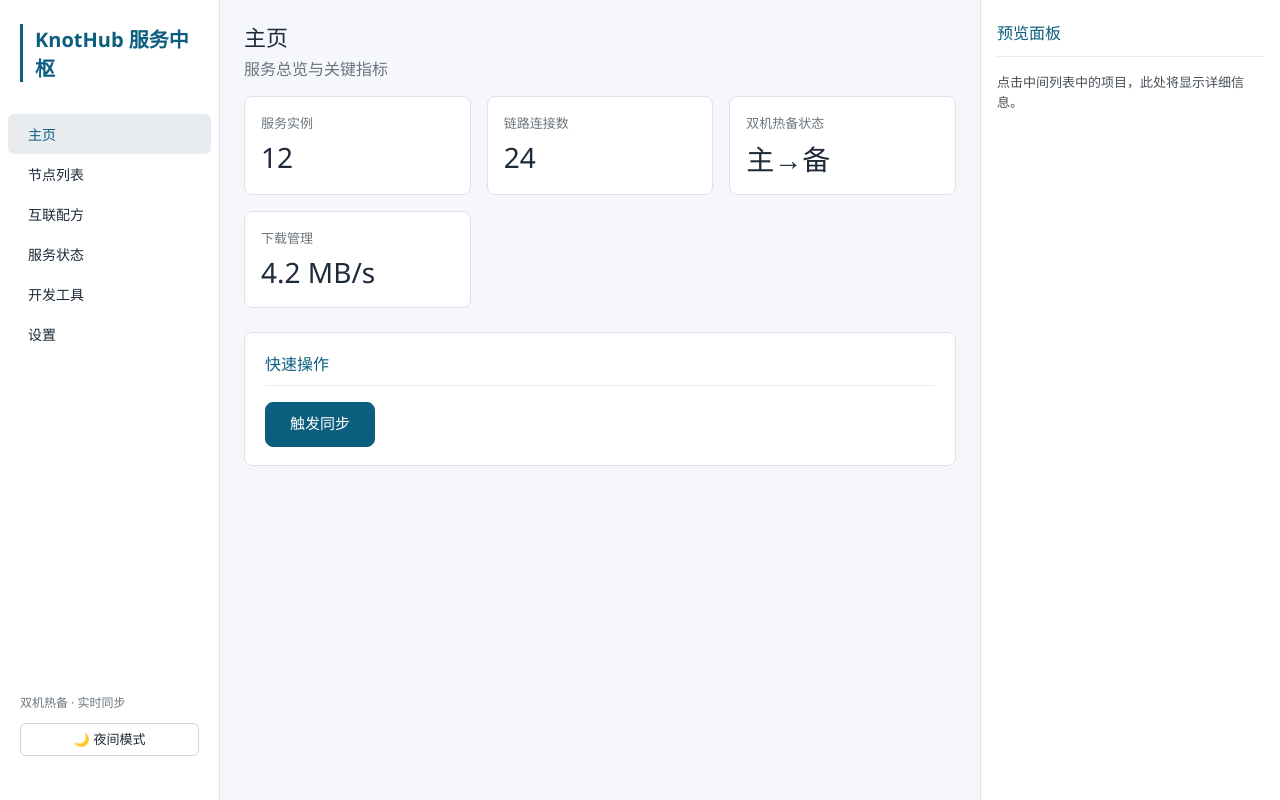
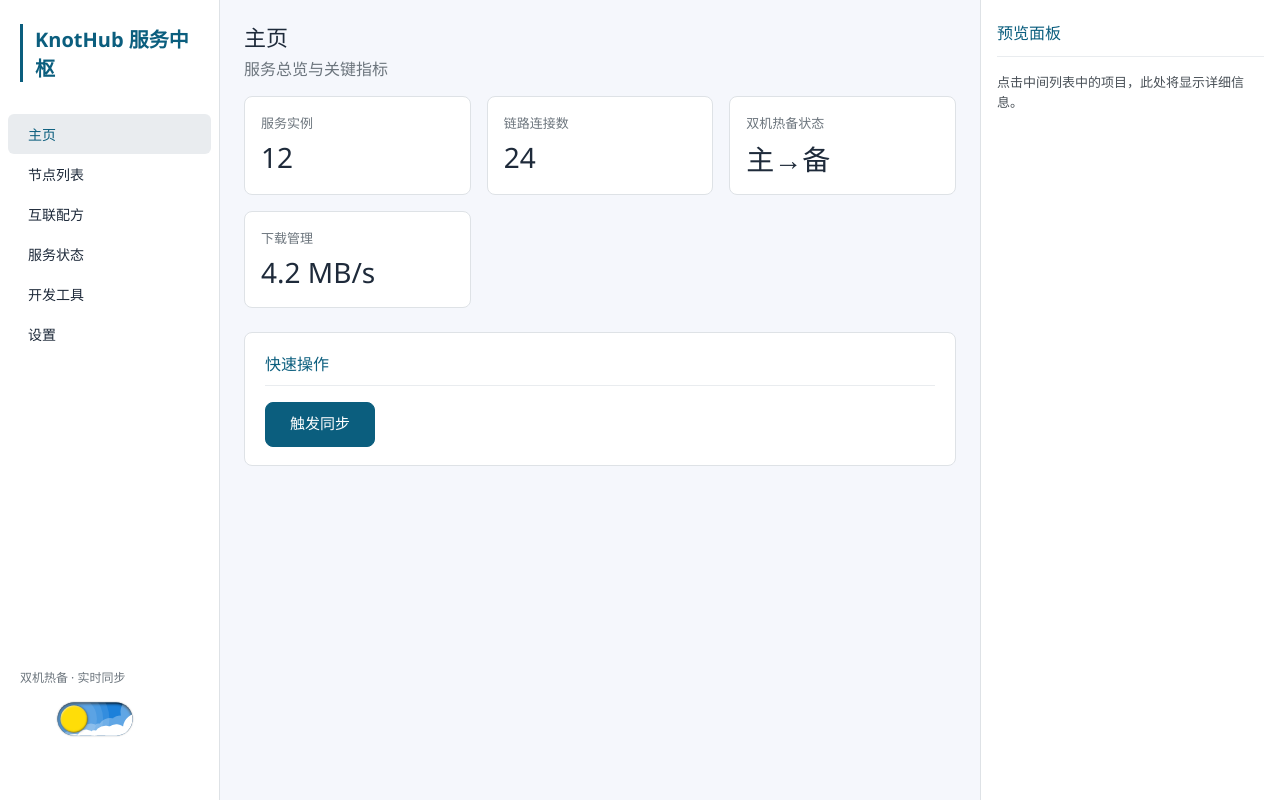
Before and after one commit to KnotLink-Protocol/KnotHub, a React (Vite) app in the folder KnotHubDash/knot-hub-dash/: page / in a window 1280 px wide. Built offline with nearby package versions, Linux system fonts and the light colour scheme.

Commit message:
功能(面板): 添加了更好看的白天、黑夜按钮

```diff
--- a/KnotHubDash/knot-hub-dash/package.json
+++ b/KnotHubDash/knot-hub-dash/package.json
@@ -12,6 +12,8 @@
   "dependencies": {
     "@tauri-apps/api": "^2.11.0",
     "@tauri-apps/plugin-opener": "^2",
+    "classnames": "^2.5.1",
+    "less": "^4.6.6",
     "react": "^19.1.0",
     "react-dom": "^19.1.0",
     "react-router-dom": "^7.17.0"
--- a/KnotHubDash/knot-hub-dash/src/App.tsx
+++ b/KnotHubDash/knot-hub-dash/src/App.tsx
@@ -2,6 +2,7 @@ import { BrowserRouter, Routes, Route, Link, useLocation } from 'react-router-do
 import { useEffect, useState } from 'react';
 import { ThemeProvider } from './context/ThemeContext';
 import { useTheme } from './context/ThemeContext';
+import ThemeToggle from './components/ThemeToggle';
 import './App.css';
 
 // 页面组件
@@ -28,7 +29,6 @@ function App() {
 
 function NavBar() {
   const location = useLocation();
-  const { theme, toggleTheme } = useTheme();
   const navItems = [
     { path: '/', label: '主页' },
     { path: '/nodes', label: '节点列表' },
@@ -53,9 +53,7 @@ function NavBar() {
       </nav>
       <div className="footer-note">
         双机热备 · 实时同步
-        <button onClick={toggleTheme} style={{ marginTop: '12px', width: '100%' }} className="btn btn-sm">
-          {theme === 'light' ? '🌙 夜间模式' : '☀️ 日间模式'}
-        </button>
+        <ThemeToggle />
       </div>
     </div>
   );
--- /dev/null
+++ b/KnotHubDash/knot-hub-dash/src/components/ThemeToggle/index.less
@@ -0,0 +1,290 @@
+@btnW: 150px;
+@btnH: 66px;
+@paddingL: 6px;
+@time: 0.6s;
+
+.button {
+  display: inline-block;
+  line-height: 0;
+  cursor: pointer;
+}
+.btnInner {
+  transition: all @time ease-in-out;
+  line-height: 0;
+  display: inline-block;
+  position: relative;
+  height: @btnH;
+  width: @btnW;
+  border-radius: 100px;
+  background: #1c80da;
+  box-shadow: inset 0 2px 6px #000, 0 0 3px rgba(0,0,0,0.6);
+  overflow: hidden;
+}
+.circle {
+  transition: all @time ease-in-out;
+  position: absolute;
+  z-index: 2;
+  overflow: hidden;
+  width: (@btnH - @paddingL - @paddingL);
+  height: (@btnH - @paddingL - @paddingL);
+  top: @paddingL; left: @paddingL;
+  background: #ffdd08;
+  border-radius: 100px;
+  box-shadow: 0px 0px 5px rgba(0,0,0,0.6), inset -0.5px -1px 3px rgba(0,0,0,0.6), inset 1px 1px 3px rgba(255,255,255,0.8);
+  .circleNight {
+    transition: all @time ease-in-out;
+    position: absolute;
+    top: 0;
+    left: 101%;
+    width: 100%;
+    height: 100%;
+    border-radius: 100px;
+    background: #c7d0da;
+    box-shadow: 0px 0px 5px rgba(0,0,0,0.6), inset -0.5px -1px 2px rgba(0,0,0,0.6), inset 1px 1px 2px rgba(255,255,255,0.8);
+  }
+  .crater {
+    position: absolute;
+    width: 25%;
+    height: 25%;
+    top: 12%;
+    left: 44%;
+    border-radius: 100px;
+    background: #909baf;
+    &.crater2 {
+      width: 34%;
+      height: 34%;
+      top: 42%;
+      left: 16%;
+    }
+    &.crater3 {
+      width: 19%;
+      height: 19%;
+      top: 62%;
+      left: 63%;
+    }
+  }
+}
+.haloBox {
+  transition: all @time ease-in-out;
+  position: absolute;
+  z-index: 1;
+  width: 0; height: 0;
+  left: (@btnH / 2);
+  top: (@btnH / 2);
+  .halo {
+    transition: all @time ease-in-out;
+    width: (@btnH * 1.4);
+    height: (@btnH * 1.4);
+    position: absolute;
+    background: #fff;
+    opacity: 0.1;
+    border-radius: 1000px;
+    left: 50%; top: 50%;
+    transform: translate(-50%, -50%);
+    &.halo2 {
+      width: (@btnH * 1.4 + 25);
+      height: (@btnH * 1.4 + 25);
+    }
+    &.halo3 {
+      width: (@btnH * 1.4 + 50);
+      height: (@btnH * 1.4 + 50);
+    }
+  }
+}
+.clouds {
+  transition: all @time ease-in-out;
+  position: absolute;
+  top: 0;
+  left: 0;
+  width: 100%;
+  height: 100%;
+  opacity: 0.3;
+  transition-delay: 0s;
+  &.clouds2 {
+    transition-delay: (@time * 0.2);
+    top: 19%;
+    left: -5%;
+    opacity: 1;
+    transform: rotate(5deg);
+    .cloud {
+      top: 2%;
+      left: 92%;
+      &.cloud2 {
+        top: 39%;
+        left: 69%;
+      }
+    }
+  }
+  .cloud {
+    position: absolute;
+    background: #fff;
+    border-radius: 100px;
+    width: (@btnH * 0.9);
+    height: (@btnH * 0.9);
+    top: -17%;
+    left: 84%;
+    &.cloud2 {
+      width: (@btnH * 0.68);
+      height: (@btnH * 0.68);
+      top: 39%;
+      left: 69%;
+    }
+    &.cloud3 {
+      width: (@btnH * 0.73);
+      height: (@btnH * 0.73);
+      top: 47%;
+      left: 54%;
+    }
+    &.cloud4 {
+      width: (@btnH * 0.2);
+      height: (@btnH * 0.2);
+      top: 64%;
+      left: 49.7%;
+    }
+    &.cloud5 {
+      width: (@btnH * 0.57);
+      height: (@btnH * 0.57);
+      top: 64%;
+      left: 32%;
+    }
+    &.cloud6 {
+      width: (@btnH * 0.73);
+      height: (@btnH * 0.73);
+      top: 81%;
+      left: 13%;
+    }
+    &.cloud7 {
+      width: (@btnH * 0.45);
+      height: (@btnH * 0.45);
+      top: 85%;
+      left: 7%;
+    }
+  }
+}
+.stars {
+  transition: all @time ease-in-out;
+  position: absolute;
+  top: -100%;
+  left: 0;
+  width: 100%;
+  height: 100%;
+  .star {
+    transition: all @time ease-in-out;
+    transform: translateY(-20px);
+    display: inline-block;
+    position: absolute;
+    left: 20%;
+    top: 20%;
+    width: 10px;
+    &.star2 {
+      left: 10%;
+      top: 30%;
+      width: 4px;
+      transition-delay: 0.1s;
+    }
+    &.star3 {
+      left: 20%;
+      top: 48%;
+      width: 3px;
+      transition-delay: 0.15s;
+    }
+    &.star4 {
+      left: 11%;
+      top: 76%;
+      width: 4px;
+      transition-delay: 0.24s;
+    }
+    &.star5 {
+      left: 16%;
+      top: 71%;
+      width: 4px;
+      transition-delay: 0.20s;
+    }
+    &.star6 {
+      left: 23%;
+      top: 79%;
+      width: 5px;
+      transition-delay: 0.26s;
+    }
+    &.star7 {
+      left: 44%;
+      top: 26%;
+      width: 4px;
+      transition-delay: 0.04s;
+    }
+    &.star8 {
+      left: 37%;
+      top: 50%;
+      width: 4px;
+      transition-delay: 0.14s;
+    }
+    &.star9 {
+      left: 44%;
+      top: 68%;
+      width: 6px;
+      transition-delay: 0.12s;
+    }
+    &.star10 {
+      left: 52%;
+      top: 37%;
+      width: 8px;
+      transition-delay: 0.05s;
+    }
+  }
+}
+.night {
+  .btnInner {
+    background: #252525;
+  }
+  .circle {
+    left: (@btnW - @btnH + @paddingL);
+    .circleNight {
+      left: 0;
+    }
+  }
+  .haloBox {
+    left: (@btnW - (@btnH / 2));
+    .halo {
+      opacity: 0.13;
+    }
+  }
+  .clouds {
+    top: 100%;
+    transition-delay: (@time * 0.2);
+    &.clouds2 {
+      transition-delay: 0s;
+    }
+    .cloud {
+    }
+  }
+  .stars {
+    top: 0;
+    .star {
+      transform: translateY(0);
+    }
+  }
+}
+.button {
+  &:hover {
+    .circle {
+      transform: translateX(5px);
+    }
+    .haloBox {
+      transform: translateX(5px);
+    }
+    &.night {
+      .circle {
+        transform: translateX(-5px);
+      }
+      .haloBox {
+        transform: translateX(-5px);
+      }
+    }
+  }
+}
+
+.theme-toggle-scaled {
+  transform: scale(0.5);
+  transform-origin: center center;
+  display: inline-block;
+}
--- /dev/null
+++ b/KnotHubDash/knot-hub-dash/src/components/ThemeToggle/index.tsx
@@ -0,0 +1,77 @@
+import React from 'react';
+import cx from 'classnames';
+import { useTheme } from '../../context/ThemeContext';
+import './index.less';
+
+// 星形 SVG 组件（保持不变）
+const Star = ({ color = '#fff' }: { color?: string }) => {
+  const width = 20;
+  const half = 10;   // width/2
+  const quat = 5;    // width/4
+  return (
+    <svg
+      version="1.1"
+      viewBox={`0 0 ${width} ${width}`}
+      height={width}
+      width={width}
+      style={{ width: '100%', height: '100%' }}
+    >
+      <path
+        d={`M 0 ${half} c ${quat} 0 ${half} -${quat} ${half} -${half} c 0 ${quat} ${quat} ${half} ${half} ${half} c -${quat} 0 -${half} ${quat} -${half} ${half} c 0 -${quat} -${quat} -${half} -${half} -${half}`}
+        stroke={color}
+        strokeWidth={1}
+        fill={color}
+      />
+    </svg>
+  );
+};
+
+export default function ThemeToggle() {
+  const { theme, toggleTheme } = useTheme();
+  const isNight = theme === 'dark';
+
+  return (
+    <span className={cx('button', 'theme-toggle-scaled', { night: isNight })} onClick={toggleTheme}>
+      <span className={cx('btnInner', { night: isNight })}>
+        <span className="circle">
+          <span className="circleNight">
+            <span className="crater" />
+            <span className={cx('crater', 'crater2')} />
+            <span className={cx('crater', 'crater3')} />
+          </span>
+        </span>
+        <span className="haloBox">
+          <span className="halo" />
+          <span className={cx('halo', 'halo2')} />
+          <span className={cx('halo', 'halo3')} />
+        </span>
+        <span className="clouds">
+          {Array(7)
+            .fill(1)
+            .map((_, idx) => (
+              <span key={idx} className={cx('cloud', `cloud${idx + 1}`)} />
+            ))}
+        </span>
+        <span className={cx('clouds', 'clouds2')}>
+          {Array(7)
+            .fill(1)
+            .map((_, idx) => (
+              <span key={idx} className={cx('cloud', `cloud${idx + 1}`)} />
+            ))}
+        </span>
+        <span className="stars">
+          <span className="star">
+            <Star />
+          </span>
+          {Array(10)
+            .fill(1)
+            .map((_, idx) => (
+              <span key={idx} className={cx('star', `star${idx + 2}`)}>
+                <Star />
+              </span>
+            ))}
+        </span>
+      </span>
+    </span>
+  );
+}
```
Also changed, not shown: 1 other file (tests, documents, lock files or other folders).
